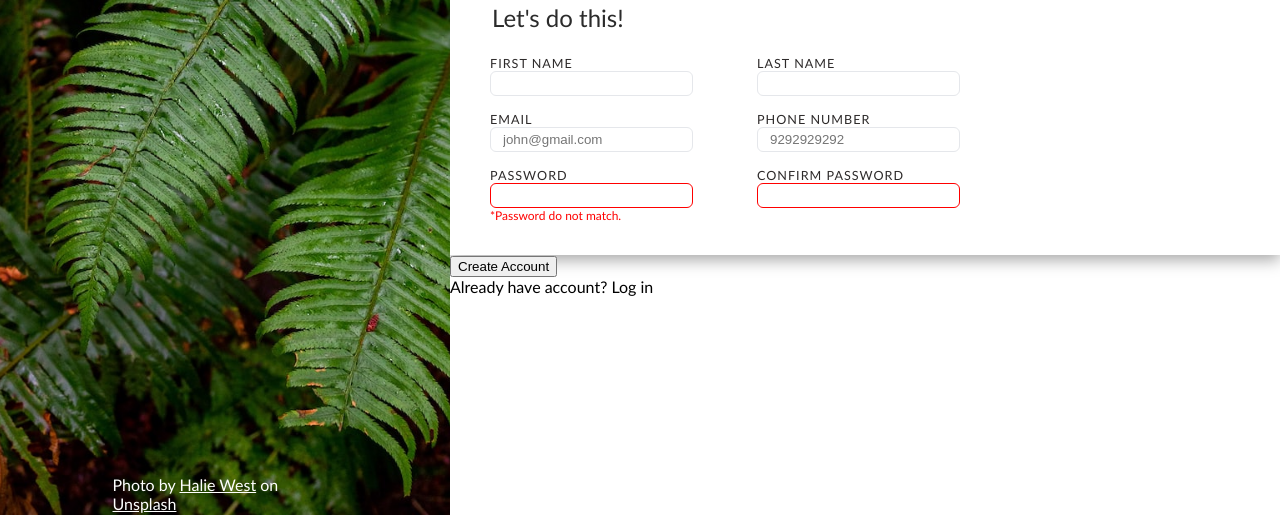
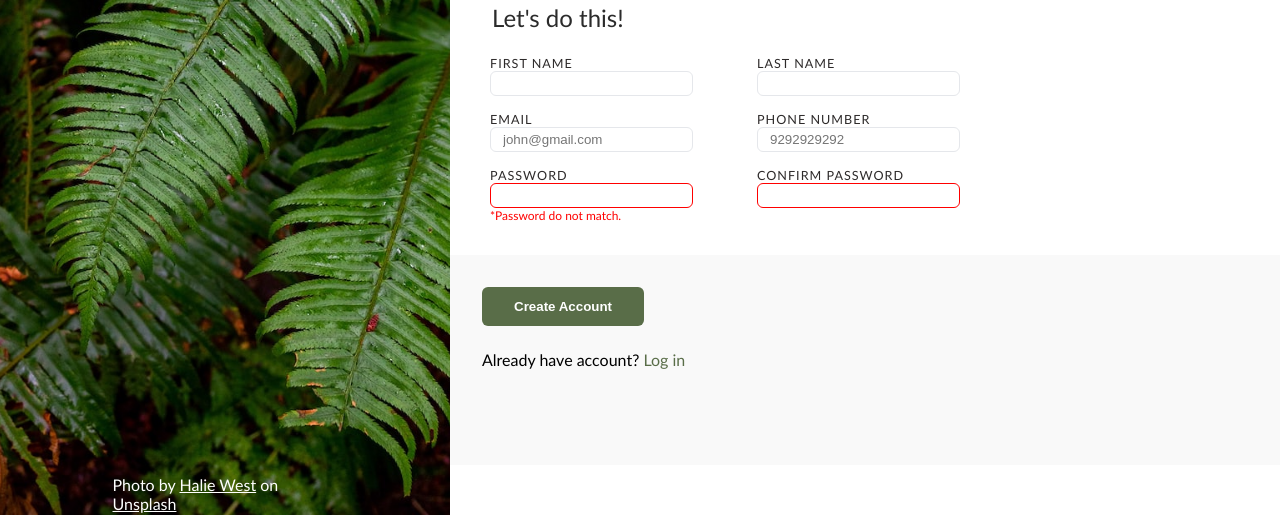
Before and after one commit to kuushal/sign-up-form, a plain HTML site: page index.html in a window 1280 px wide. Shown: the part 285-803 px from the top of the page. Drawn offline with Linux system fonts and the light colour scheme.

Commit message:
form footer done

```diff
--- a/index.html
+++ b/index.html
@@ -58,8 +58,8 @@
 
                 </form>
                 <div class="form-footer">
-                    <button type="submit">Create Account</button>
-                    <p>Already have account? <span class="log-in">Log in</span></p>
+                    <button>Create Account</button>
+                    <p class="account">Already have account? <span class="log-in">Log in</span></p>
                 </div>
             </div>
         </div>
--- a/style.css
+++ b/style.css
@@ -141,3 +141,29 @@ input {
 input:invalid {
     border: 1px solid red;
 }
+
+.form-footer {
+    background-color: rgb(249, 249, 249);
+    padding-bottom: 6rem;
+}
+
+button {
+    border: none;
+    color: white;
+    background-color: #596D48;
+    padding: 0.75rem 2rem;
+    font-weight: bold;
+    border-radius: 6px;
+    margin-left: 2rem;
+    margin-top: 2rem;
+}
+
+.account {
+    margin-left: 2rem;
+    margin-top: 1.5rem;
+}
+
+.log-in {
+    color: #596D48;
+    cursor: pointer;
+}
```
